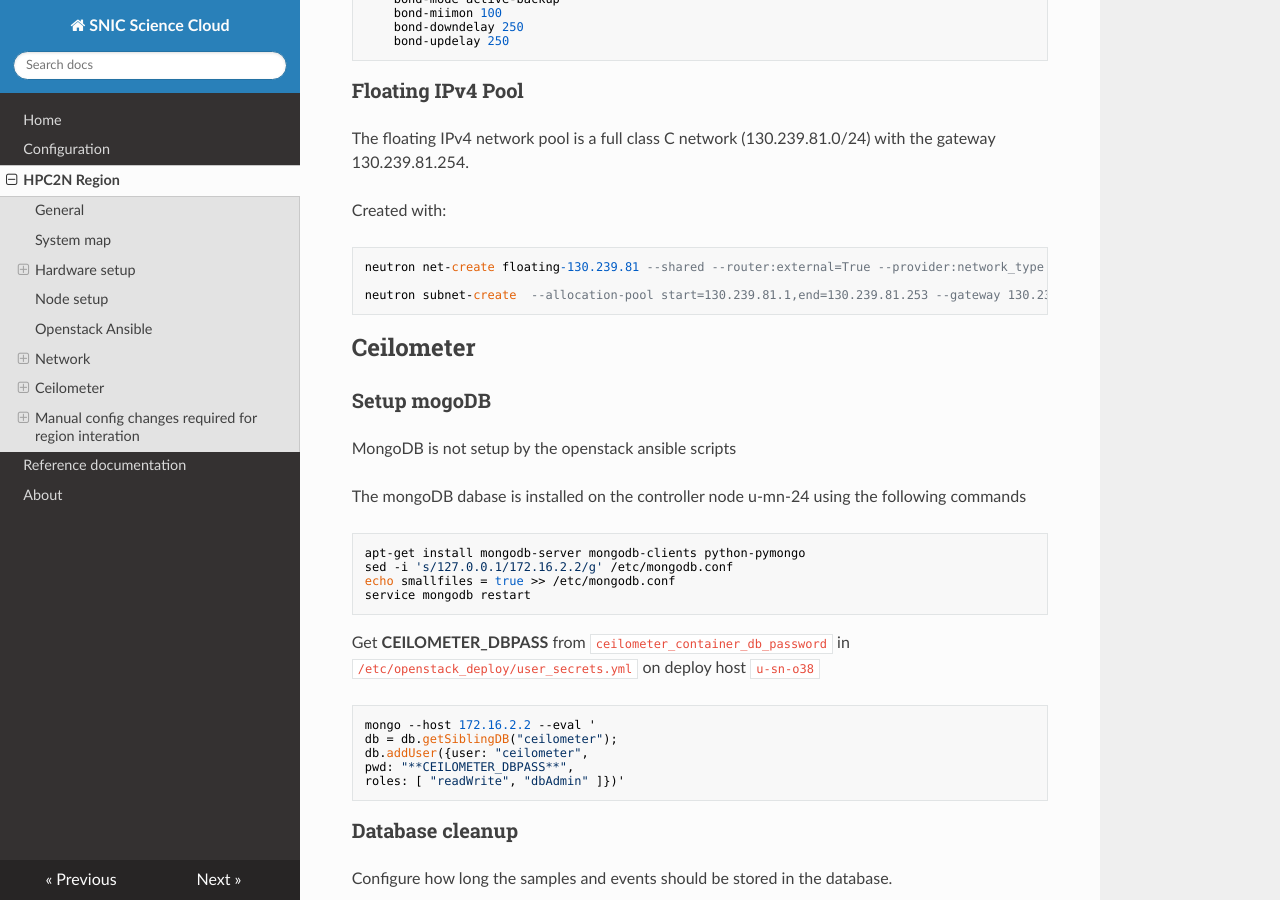
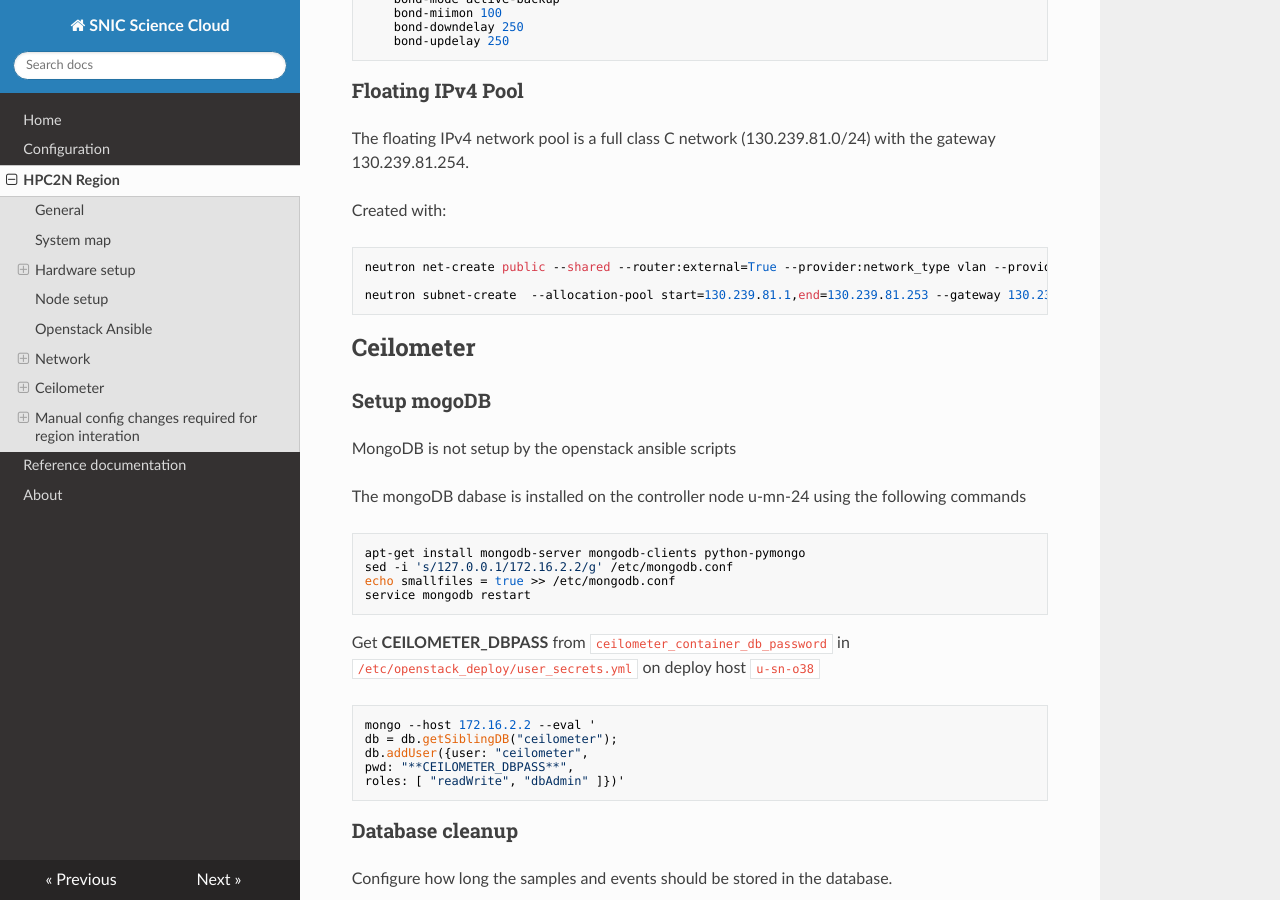
Before and after one commit to SNICScienceCloud/operators-documentation, an MkDocs documentation site: the page built from docs/config_hpc2n.md, in a window 1280 px wide and 900 px high, scrolled down 4645 px. Built offline with MkDocs 1.6.1, drawn with Linux system fonts in a browser that asks for light colours; nearby versions of some CDN libraries; old or Windows-style settings are respelled for this version of MkDocs.

Commit message:
Changed name of the floating ip pool to follow the same name standard as UPPMAX region

```diff
--- a/docs/config_hpc2n.md
+++ b/docs/config_hpc2n.md
@@ -226,9 +226,9 @@ The floating IPv4 network pool is a full class C network (130.239.81.0/24) with
 
 Created with:
 
-    neutron net-create floating-130.239.81 --shared --router:external=True --provider:network_type vlan --provider:segmentation_id 3 --provider:physical_network vlan
+    neutron net-create public --shared --router:external=True --provider:network_type vlan --provider:segmentation_id 3 --provider:physical_network vlan
 
-    neutron subnet-create  --allocation-pool start=130.239.81.1,end=130.239.81.253 --gateway 130.239.81.254 --disable-dhcp --name floating-130.239.81 --ip-version 4 --dns-nameserver 130.239.1.90 *EXTERNAL_NETWORK_CIDR* 130.239.81.0/24
+    neutron subnet-create  --allocation-pool start=130.239.81.1,end=130.239.81.253 --gateway 130.239.81.254 --disable-dhcp --name public-81 --ip-version 4 --dns-nameserver 130.239.1.90 *EXTERNAL_NETWORK_CIDR* 130.239.81.0/24
 
 ## Ceilometer
 
```
